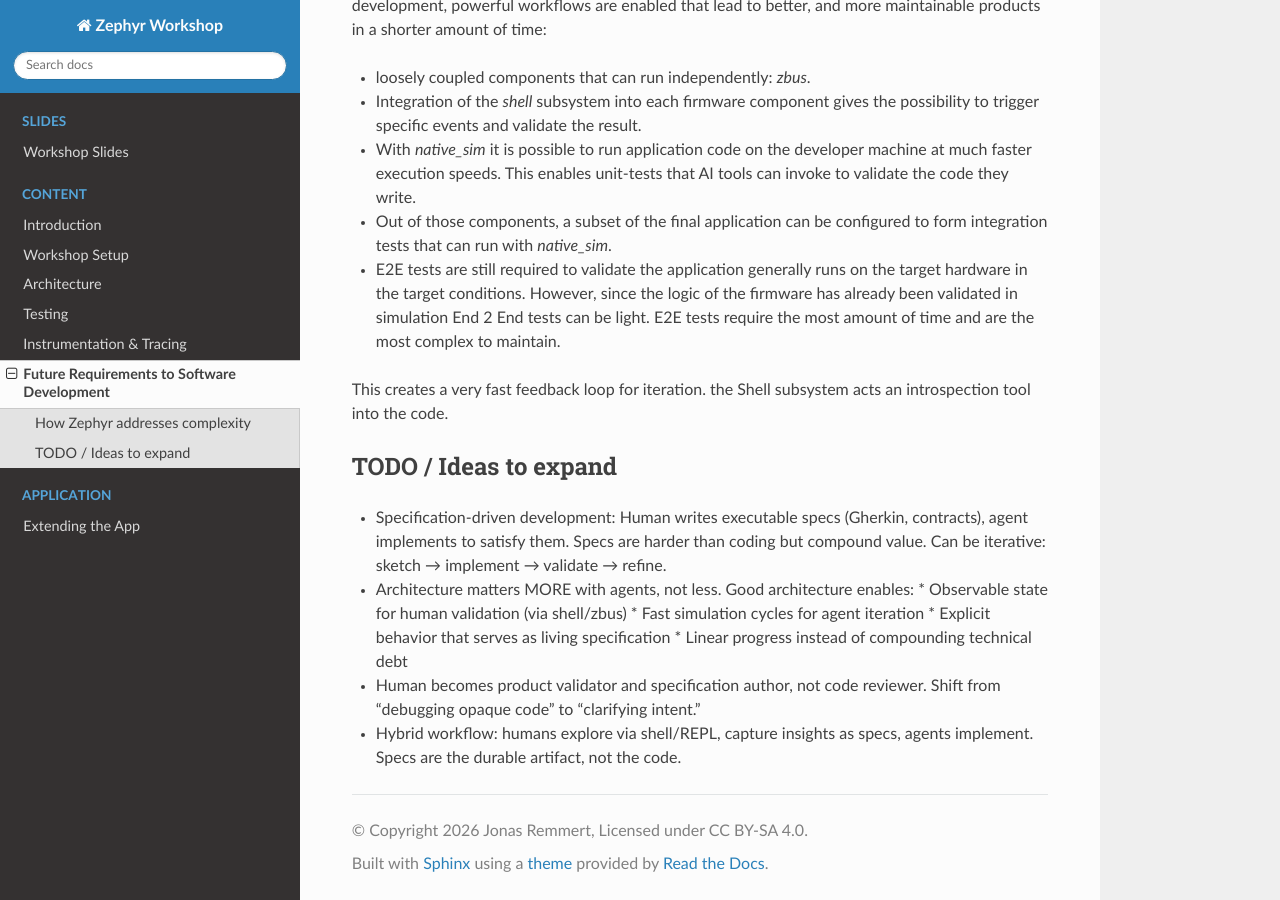
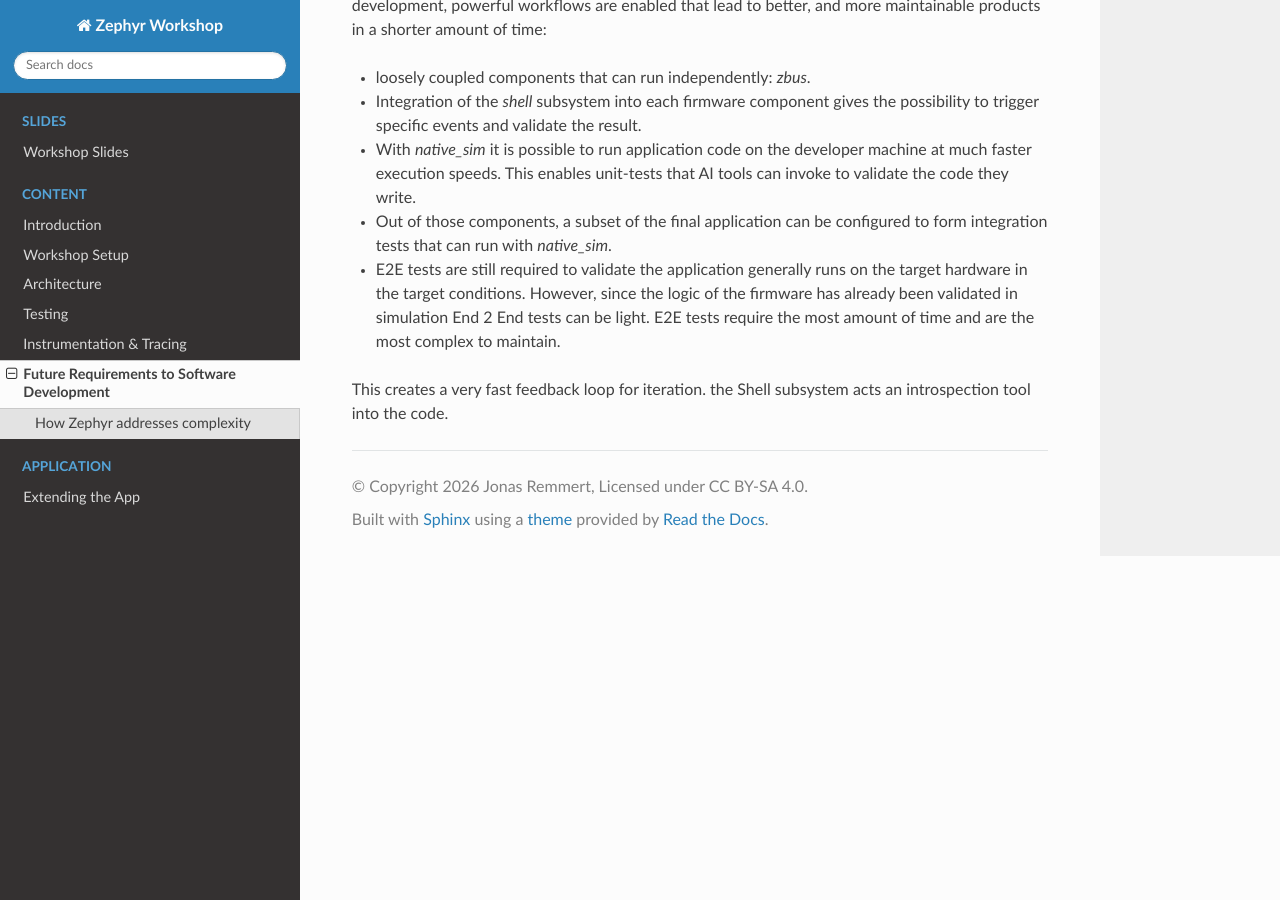
Before and after one commit to jonas-rem/zephyr-workshop, a Sphinx documentation site: the page built from doc/src/llm_future.rst, in a window 1280 px wide and 900 px high, scrolled down 678 px. Built offline with Sphinx 7.4.7 and the Read the Docs theme 3.1.0, drawn with Linux system fonts in a browser that asks for light colours; pages that are not in the unit, such as notebooks, are missing from menus.

Commit message:
doc: remove notes from doc
Signed-off-by: Jonas Remmert <j.remmert@mailbox.org>

```diff
--- a/doc/src/llm_future.rst
+++ b/doc/src/llm_future.rst
@@ -45,22 +45,3 @@ lead to better, and more maintainable products in a shorter amount of time:
 
 This creates a very fast feedback loop for iteration. the Shell subsystem acts
 an introspection tool into the code.
-
-TODO / Ideas to expand
-----------------------
-
-- Specification-driven development: Human writes executable specs (Gherkin, contracts),
-  agent implements to satisfy them. Specs are harder than coding but compound value.
-  Can be iterative: sketch → implement → validate → refine.
-
-- Architecture matters MORE with agents, not less. Good architecture enables:
-  * Observable state for human validation (via shell/zbus)
-  * Fast simulation cycles for agent iteration
-  * Explicit behavior that serves as living specification
-  * Linear progress instead of compounding technical debt
-
-- Human becomes product validator and specification author, not code reviewer.
-  Shift from "debugging opaque code" to "clarifying intent."
-
-- Hybrid workflow: humans explore via shell/REPL, capture insights as specs,
-  agents implement. Specs are the durable artifact, not the code.
```
